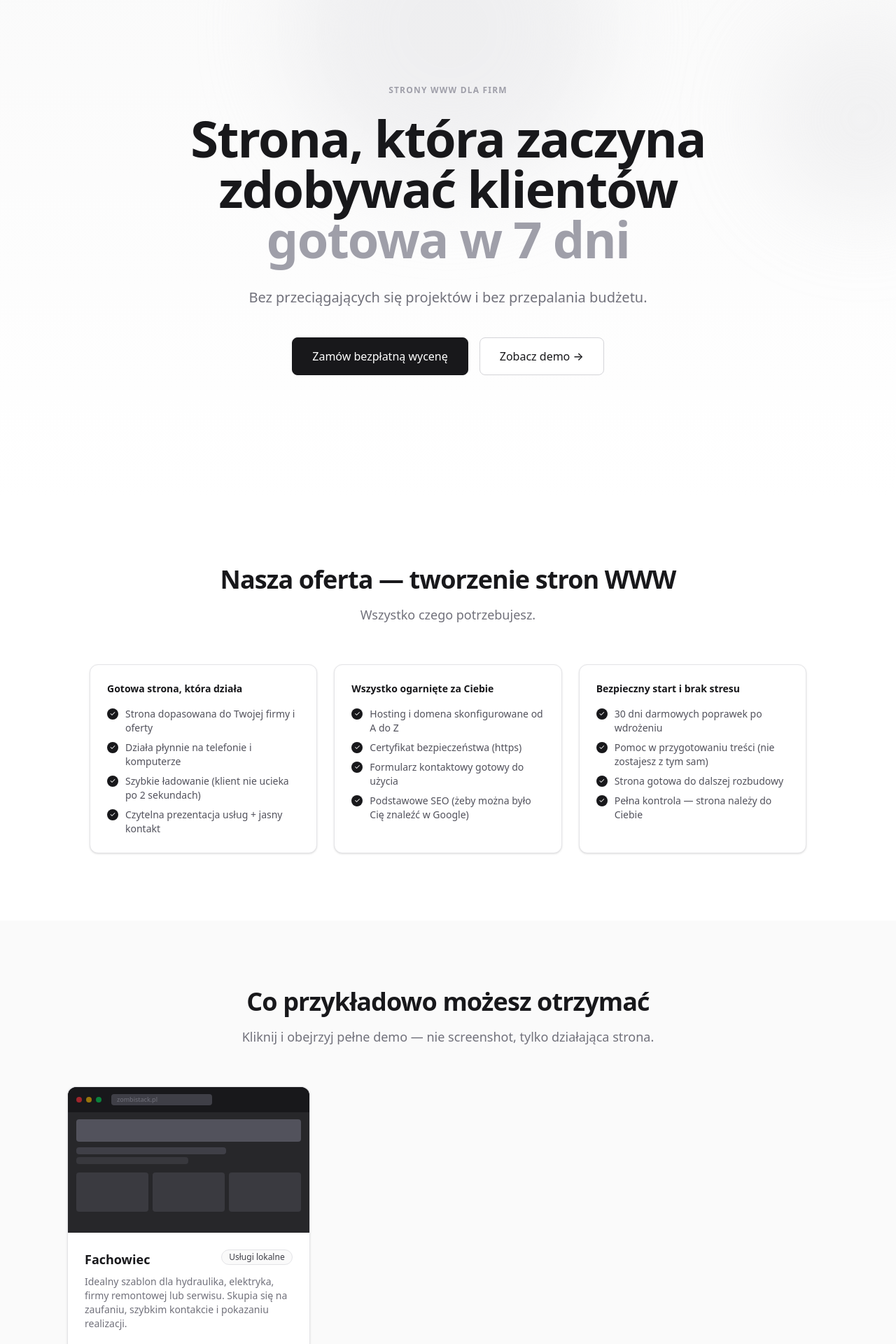
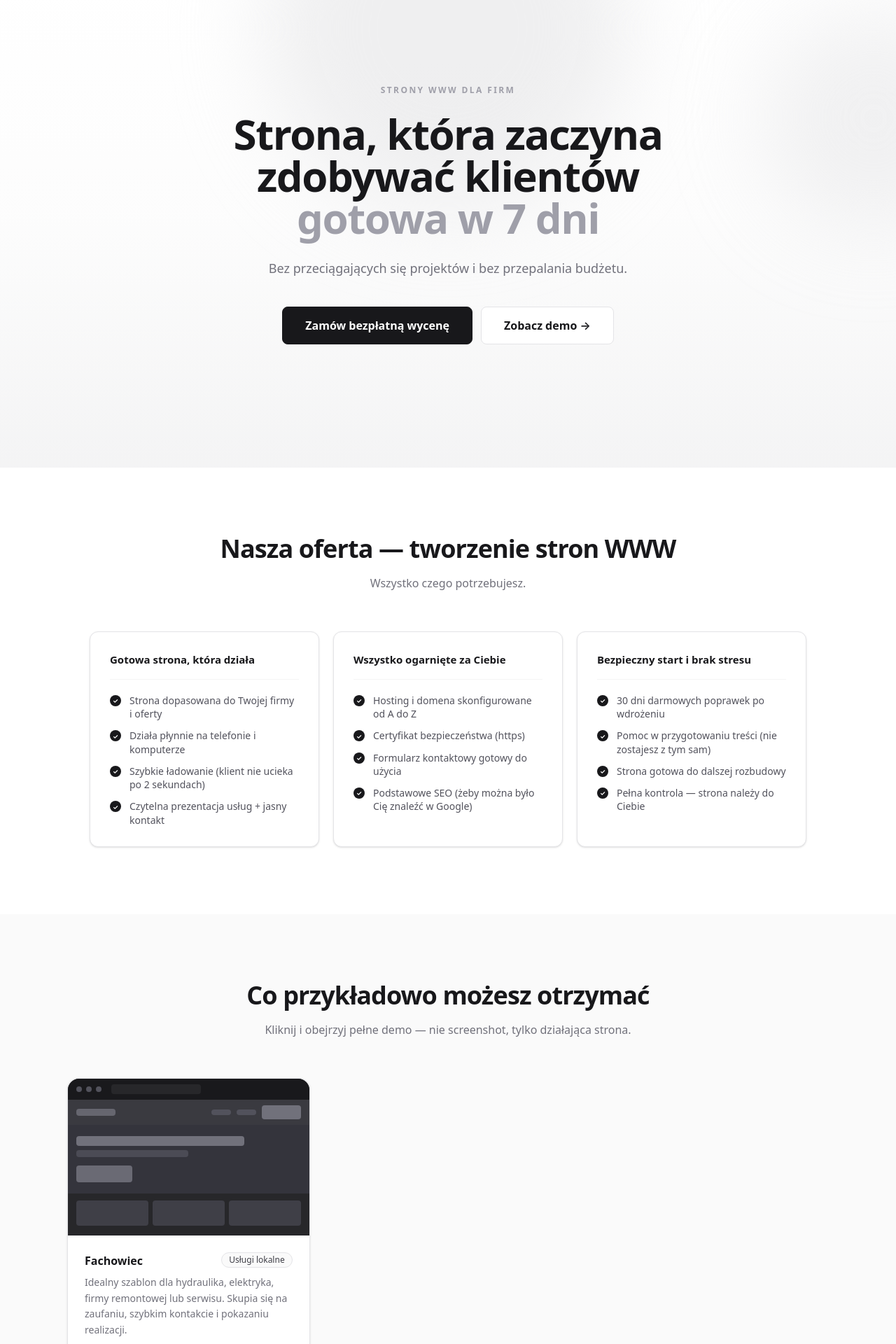
Before and after one commit to zombinator1/ZombiStackPortfolio, a Next.js app: page / in a window 1280 px wide. Shown: the part 120-2040 px from the top of the page at 70% size. Built offline with nearby package versions, Linux system fonts and the light colour scheme; no server answers.

Commit message:
banger2 slaby

```diff
--- a/src/components/marketing/hero.tsx
+++ b/src/components/marketing/hero.tsx
@@ -3,24 +3,24 @@ import { Button } from '@/components/ui/button';
 
 export function Hero() {
   return (
-    <section className="relative overflow-hidden bg-gradient-to-b from-zinc-50 to-white py-32 sm:py-44">
-      {/* Decorative blurred shapes */}
-      <div className="pointer-events-none absolute -top-32 left-1/2 h-[28rem] w-[28rem] -translate-x-1/2 rounded-full bg-zinc-200 opacity-50 blur-3xl" />
-      <div className="pointer-events-none absolute top-20 -right-24 h-72 w-72 rounded-full bg-zinc-300 opacity-25 blur-3xl" />
+    <section className="relative overflow-hidden bg-gradient-to-b from-white via-zinc-50/50 to-zinc-100 py-32 sm:py-44">
+      {/* Soft blurred ambient shapes */}
+      <div className="pointer-events-none absolute -top-40 left-1/2 h-[32rem] w-[32rem] -translate-x-1/2 rounded-full bg-zinc-200/60 blur-3xl" />
+      <div className="pointer-events-none absolute top-16 -right-32 h-80 w-80 rounded-full bg-zinc-300/30 blur-3xl" />
 
       <Container>
-        <div className="relative mx-auto max-w-3xl text-center">
-          <p className="mb-6 text-xs font-semibold uppercase tracking-widest text-zinc-400">
+        <div className="relative mx-auto max-w-2xl text-center">
+          <p className="mb-6 text-xs font-semibold uppercase tracking-[0.2em] text-zinc-400">
             Strony WWW dla firm
           </p>
-          <h1 className="text-5xl font-extrabold tracking-tight text-zinc-900 sm:text-6xl lg:text-7xl">
+          <h1 className="text-5xl font-bold tracking-tight text-zinc-900 md:text-6xl">
             Strona, która zaczyna<br className="hidden sm:block" /> zdobywać klientów{' '}
-            <span className="text-zinc-400">gotowa w 7 dni</span>
+            <span className="text-zinc-400">gotowa&nbsp;w&nbsp;7&nbsp;dni</span>
           </h1>
-          <p className="mt-8 text-xl leading-relaxed text-zinc-500">
+          <p className="mt-7 text-lg leading-relaxed text-zinc-500">
             Bez przeciągających się projektów i bez przepalania budżetu.
           </p>
-          <div className="mt-10 flex flex-col items-center gap-4 sm:flex-row sm:justify-center">
+          <div className="mt-10 flex flex-col items-center gap-3 sm:flex-row sm:justify-center">
             <Button href="/#kontakt" size="lg">
               Zamów bezpłatną wycenę
             </Button>
--- a/src/components/marketing/offer-includes.tsx
+++ b/src/components/marketing/offer-includes.tsx
@@ -39,17 +39,19 @@ export function OfferIncludes() {
           title="Nasza oferta — tworzenie stron WWW"
           subtitle="Wszystko czego potrzebujesz."
         />
-        <div className="mx-auto grid max-w-5xl gap-6 sm:grid-cols-3">
+        <div className="mx-auto grid max-w-5xl gap-5 sm:grid-cols-3">
           {groups.map((group) => (
-            <div key={group.title} className="rounded-xl border border-zinc-200 bg-white p-6 shadow-sm">
-              <h3 className="mb-4 text-sm font-semibold text-zinc-900">{group.title}</h3>
-              <ul className="flex flex-col gap-2">
+            <div key={group.title} className="rounded-xl border border-zinc-200 bg-white p-7 shadow-sm">
+              <h3 className="mb-5 border-b border-zinc-100 pb-4 text-[15px] font-semibold text-zinc-900">
+                {group.title}
+              </h3>
+              <ul className="flex flex-col gap-3">
                 {group.items.map((item) => (
-                  <li key={item} className="flex items-start gap-2.5">
-                    <span className="mt-0.5 flex h-4 w-4 shrink-0 items-center justify-center rounded-full bg-zinc-900 text-[10px] text-white">
+                  <li key={item} className="flex items-start gap-3">
+                    <span className="mt-0.5 flex h-4 w-4 shrink-0 items-center justify-center rounded-full bg-zinc-900 text-[9px] font-bold text-white">
                       ✓
                     </span>
-                    <span className="text-sm text-zinc-600">{item}</span>
+                    <span className="text-sm leading-snug text-zinc-600">{item}</span>
                   </li>
                 ))}
               </ul>
--- a/src/components/marketing/value-props.tsx
+++ b/src/components/marketing/value-props.tsx
@@ -22,10 +22,10 @@ export function ValueProps() {
           title="Dlaczego klienci to wybierają"
           subtitle="Szybciej, taniej i bez niespodzianek — nie dlatego że tak twierdzę, ale dlatego że tak działa ten model."
         />
-        <div className="grid gap-6 sm:grid-cols-2">
+        <div className="grid gap-5 sm:grid-cols-2">
           {reasons.map((reason) => (
             <div key={reason.title} className="rounded-xl border border-zinc-200 bg-white p-8 shadow-sm">
-              <h3 className="mb-2 text-base font-semibold text-zinc-900">{reason.title}</h3>
+              <h3 className="mb-3 text-lg font-semibold tracking-tight text-zinc-900">{reason.title}</h3>
               <p className="text-sm leading-relaxed text-zinc-500">{reason.description}</p>
             </div>
           ))}
--- a/src/components/ui/button.tsx
+++ b/src/components/ui/button.tsx
@@ -15,21 +15,21 @@ type ButtonProps = {
 };
 
 const variantClasses: Record<ButtonVariant, string> = {
-  primary:   'bg-zinc-900 text-white border border-zinc-900 hover:bg-zinc-700',
-  secondary: 'bg-white text-zinc-900 border border-zinc-300 hover:bg-zinc-50',
+  primary:   'bg-zinc-900 text-white border border-zinc-900 hover:bg-zinc-700 active:bg-zinc-800',
+  secondary: 'bg-white text-zinc-900 border border-zinc-200 hover:bg-zinc-50 hover:border-zinc-300',
   ghost:     'bg-transparent text-zinc-700 border border-transparent hover:bg-zinc-100',
-  light:     'bg-white text-zinc-900 border border-white hover:bg-zinc-100',
+  light:     'bg-white text-zinc-900 border border-white/20 hover:bg-zinc-100',
 };
 
 const sizeClasses: Record<ButtonSize, string> = {
-  sm: 'px-3 py-1.5 text-sm',
+  sm: 'px-4 py-2 text-sm',
   md: 'px-5 py-2.5 text-sm',
-  lg: 'px-7 py-3.5 text-base',
+  lg: 'px-8 py-3.5 text-base',
 };
 
 export function Button({ variant = 'primary', size = 'md', className, children, href, onClick, type }: ButtonProps) {
   const classes = cn(
-    'inline-flex items-center justify-center rounded-lg font-medium transition-colors focus-visible:outline-none focus-visible:ring-2 focus-visible:ring-zinc-900 focus-visible:ring-offset-2',
+    'inline-flex items-center justify-center rounded-lg font-semibold transition-colors duration-150 focus-visible:outline-none focus-visible:ring-2 focus-visible:ring-zinc-900 focus-visible:ring-offset-2',
     variantClasses[variant],
     sizeClasses[size],
     className
--- a/src/components/ui/section-heading.tsx
+++ b/src/components/ui/section-heading.tsx
@@ -6,8 +6,10 @@ type SectionHeadingProps = {
 export function SectionHeading({ title, subtitle }: SectionHeadingProps) {
   return (
     <div className="mb-14 text-center">
-      <h2 className="text-3xl font-extrabold tracking-tight text-zinc-900 sm:text-4xl">{title}</h2>
-      {subtitle && <p className="mt-4 text-lg leading-relaxed text-zinc-500 max-w-2xl mx-auto">{subtitle}</p>}
+      <h2 className="text-3xl font-bold tracking-tight text-zinc-900 sm:text-4xl">{title}</h2>
+      {subtitle && (
+        <p className="mx-auto mt-4 max-w-xl text-base leading-relaxed text-zinc-500">{subtitle}</p>
+      )}
     </div>
   );
 }
--- a/src/components/ui/template-card.tsx
+++ b/src/components/ui/template-card.tsx
@@ -8,26 +8,37 @@ type TemplateCardProps = {
 
 function TemplateCardThumbnail() {
   return (
-    <div className="h-52 overflow-hidden rounded-t-xl bg-zinc-800">
-      {/* Browser chrome bar */}
-      <div className="flex items-center gap-1.5 bg-zinc-900 px-3 py-2.5">
-        <div className="h-2 w-2 rounded-full bg-red-500/60" />
-        <div className="h-2 w-2 rounded-full bg-yellow-500/60" />
-        <div className="h-2 w-2 rounded-full bg-green-500/60" />
-        <div className="ml-2 flex h-4 w-36 items-center rounded bg-zinc-700 px-2">
-          <span className="text-[9px] text-zinc-500">zombistack.pl</span>
+    <div className="h-56 overflow-hidden rounded-t-2xl bg-zinc-800">
+      {/* Browser chrome */}
+      <div className="flex items-center gap-1.5 bg-zinc-900/90 px-3 py-2">
+        <div className="h-2 w-2 rounded-full bg-zinc-600" />
+        <div className="h-2 w-2 rounded-full bg-zinc-600" />
+        <div className="h-2 w-2 rounded-full bg-zinc-600" />
+        <div className="ml-2 h-3.5 w-32 rounded-sm bg-zinc-800" />
+      </div>
+
+      {/* Simulated navbar */}
+      <div className="flex items-center justify-between bg-zinc-700/80 px-3 py-2">
+        <div className="h-2.5 w-14 rounded bg-zinc-500/80" />
+        <div className="flex items-center gap-2">
+          <div className="h-2 w-7 rounded bg-zinc-600" />
+          <div className="h-2 w-7 rounded bg-zinc-600" />
+          <div className="h-5 w-14 rounded bg-zinc-500" />
         </div>
       </div>
-      {/* Page content mockup */}
-      <div className="bg-zinc-800 p-3 pt-2.5">
-        <div className="mb-2 h-8 w-full rounded bg-zinc-600" />
-        <div className="mb-1 h-2.5 w-2/3 rounded bg-zinc-700" />
-        <div className="mb-3 h-2.5 w-1/2 rounded bg-zinc-700/70" />
-        <div className="grid grid-cols-3 gap-1.5">
-          <div className="h-14 rounded bg-zinc-700/80" />
-          <div className="h-14 rounded bg-zinc-700/80" />
-          <div className="h-14 rounded bg-zinc-700/80" />
-        </div>
+
+      {/* Hero area */}
+      <div className="bg-zinc-750 px-3 py-4" style={{ backgroundColor: 'rgb(52 52 60)' }}>
+        <div className="mb-1.5 h-3.5 w-3/4 rounded bg-zinc-500" />
+        <div className="mb-1 h-2.5 w-1/2 rounded bg-zinc-600/80" />
+        <div className="mt-3 h-6 w-20 rounded bg-zinc-500/90" />
+      </div>
+
+      {/* Services row */}
+      <div className="grid grid-cols-3 gap-1.5 bg-zinc-800 px-3 py-2.5">
+        <div className="h-9 rounded-sm bg-zinc-700" />
+        <div className="h-9 rounded-sm bg-zinc-700" />
+        <div className="h-9 rounded-sm bg-zinc-700" />
       </div>
     </div>
   );
@@ -35,14 +46,14 @@ function TemplateCardThumbnail() {
 
 export function TemplateCard({ template }: TemplateCardProps) {
   return (
-    <div className="group flex flex-col rounded-xl border border-zinc-200 bg-white shadow-sm transition-shadow hover:shadow-md">
+    <div className="group flex flex-col rounded-2xl border border-zinc-200 bg-white shadow-sm transition-all duration-300 hover:-translate-y-1 hover:shadow-xl hover:border-zinc-300">
       <TemplateCardThumbnail />
       <div className="flex flex-1 flex-col p-6">
         <div className="flex items-start justify-between gap-3">
-          <h3 className="text-lg font-semibold text-zinc-900">{template.name}</h3>
+          <h3 className="text-base font-semibold text-zinc-900">{template.name}</h3>
           <Badge>{template.category}</Badge>
         </div>
-        <p className="mt-2 text-sm text-zinc-500">{template.description}</p>
+        <p className="mt-2 text-sm leading-relaxed text-zinc-500">{template.description}</p>
         <div className="mt-6">
           <Button href={`/templates/${template.slug}`} size="sm">
             Otwórz demo →
```
Also changed, not shown: src/components/marketing/cta-band.tsx (+7 -7 lines), src/components/marketing/process-steps.tsx (+9 -5 lines).
